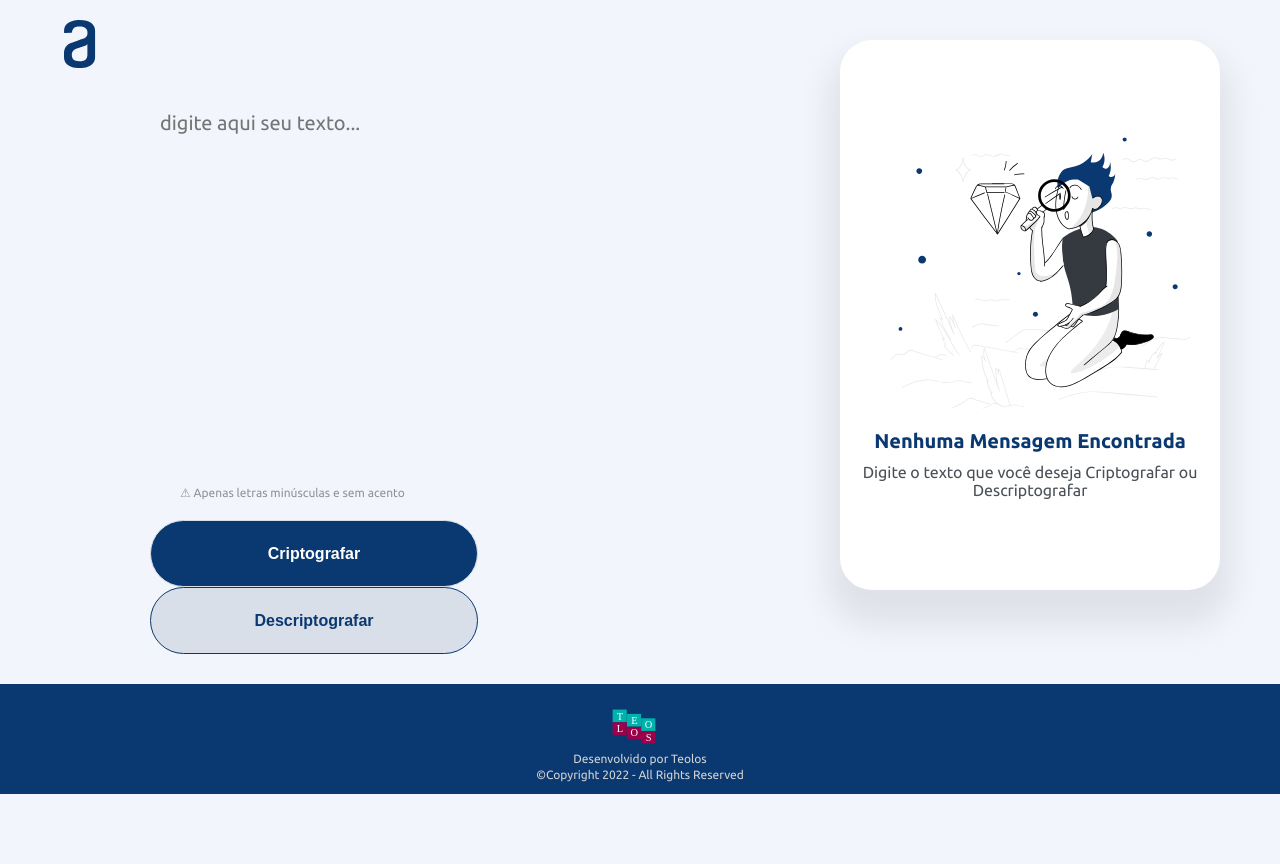
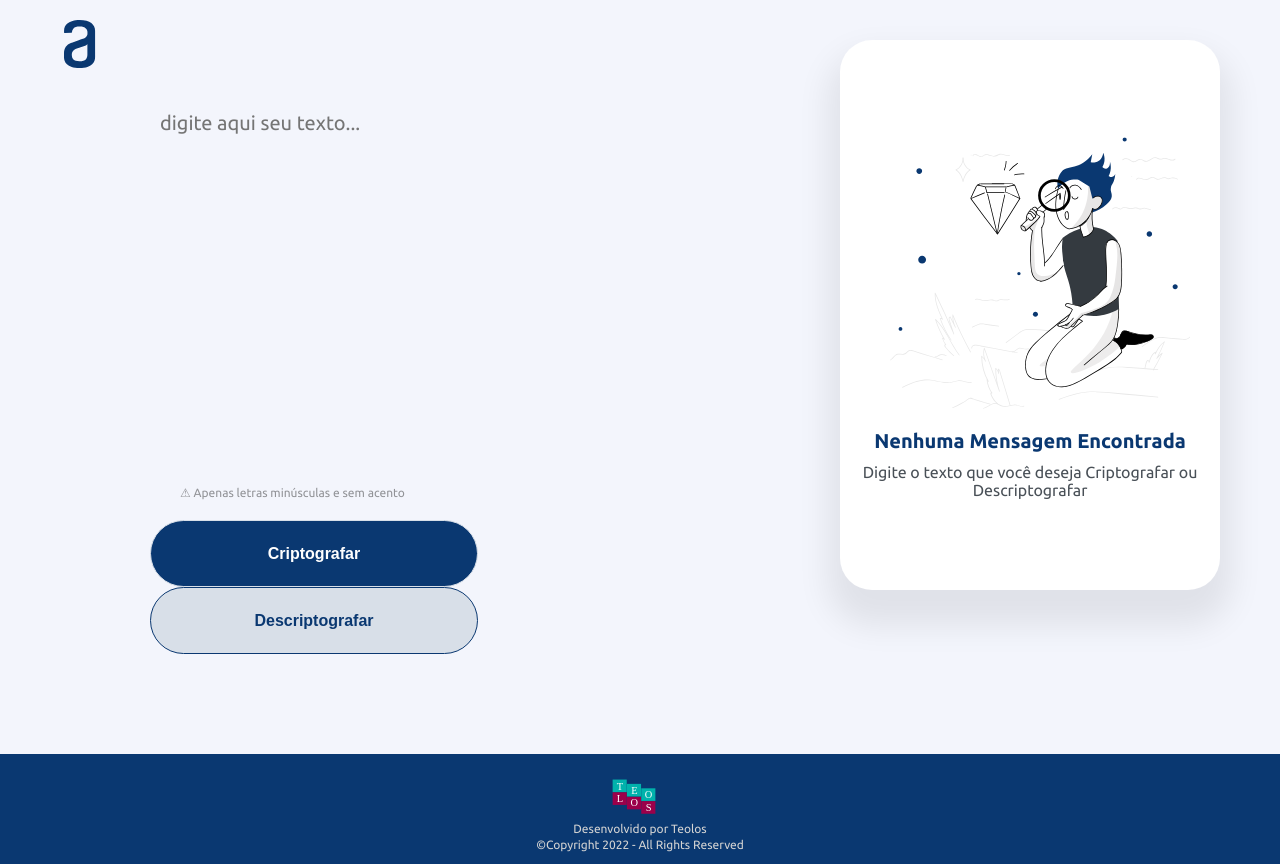
Before and after one commit to teocalazans/decodificador-de-texto, a plain HTML site: page index.html in a window 1280 px wide. Before the commit the page ends 800 px from the top, so only its background shows below. Drawn offline with Linux system fonts and the light colour scheme.

Commit message:
Atualização do rodapé

```diff
--- a/css/rodape.css
+++ b/css/rodape.css
@@ -1,3 +1,7 @@
+.divrodape {
+    margin-top: 100px;
+}
+
 .footer {
     background-color: #0A3871;
     width: auto;
@@ -8,6 +12,8 @@
     right: 0;
     padding: 10px 0;
 }
+
+
 
 .logo-teolos {
     margin: auto;
--- a/index.html
+++ b/index.html
@@ -43,19 +43,22 @@
         <div class="second-box-section-result">
             <div class="second-box-intern-result">
                 <section>
-                    <textarea name="caixa-resultado" id="resultado" cols="30" rows="10" style="text-transform: lowercase;"></textarea>
+                    <textarea name="caixa-resultado" id="resultado" cols="30" rows="10"
+                        style="text-transform: lowercase;"></textarea>
                     <input type="button" value="Copiar" class="botao-descript" id="alinhamento-botao">
                 </section>
             </div>
         </div>
     </main>
-    <footer class="footer">
-        <img class="logo-teolos" src="img/LOGO-TEOLOS.svg"
-            alt="Logo da TEOLOS Desenvolvimento WEB composta por seis quadrados em cada quadrado possui uma letra até formar o nome da empresa">
-        <p class="text-footer-link"><a class="text-footer-link" href="https://github.com/teocalazans">Desenvolvido por Teolos</a></p>
-        <p class="text-footer">&copy;Copyright 2022 - All Rights Reserved</p>
-    </footer>
-
+    <div class="divrodape">
+        <footer class="footer">
+            <img class="logo-teolos" src="img/LOGO-TEOLOS.svg"
+                alt="Logo da TEOLOS Desenvolvimento WEB composta por seis quadrados em cada quadrado possui uma letra até formar o nome da empresa">
+            <p class="text-footer-link"><a class="text-footer-link" href="https://github.com/teocalazans">Desenvolvido
+                    por Teolos</a></p>
+            <p class="text-footer">&copy;Copyright 2022 - All Rights Reserved</p>
+        </footer>
+    </div>
     <script src="javascript/script.js"></script>
 </body>
 
```
